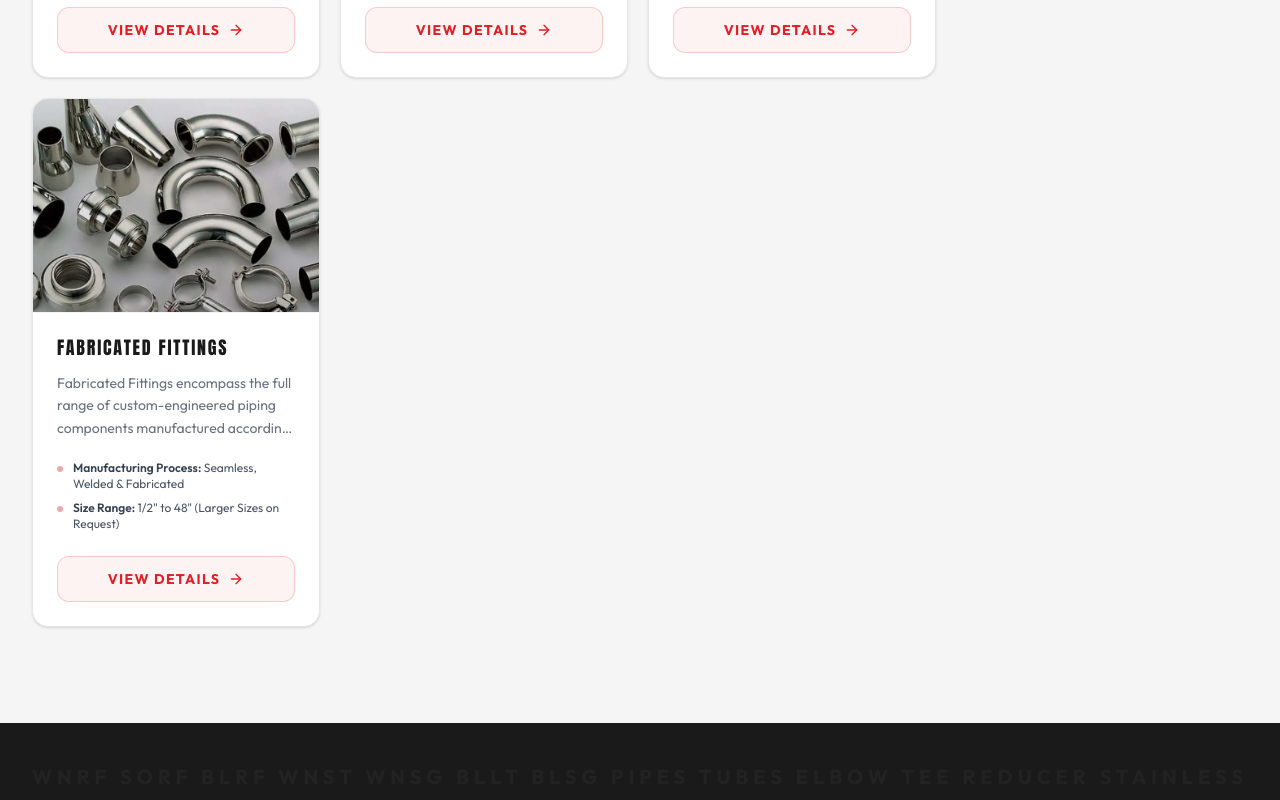
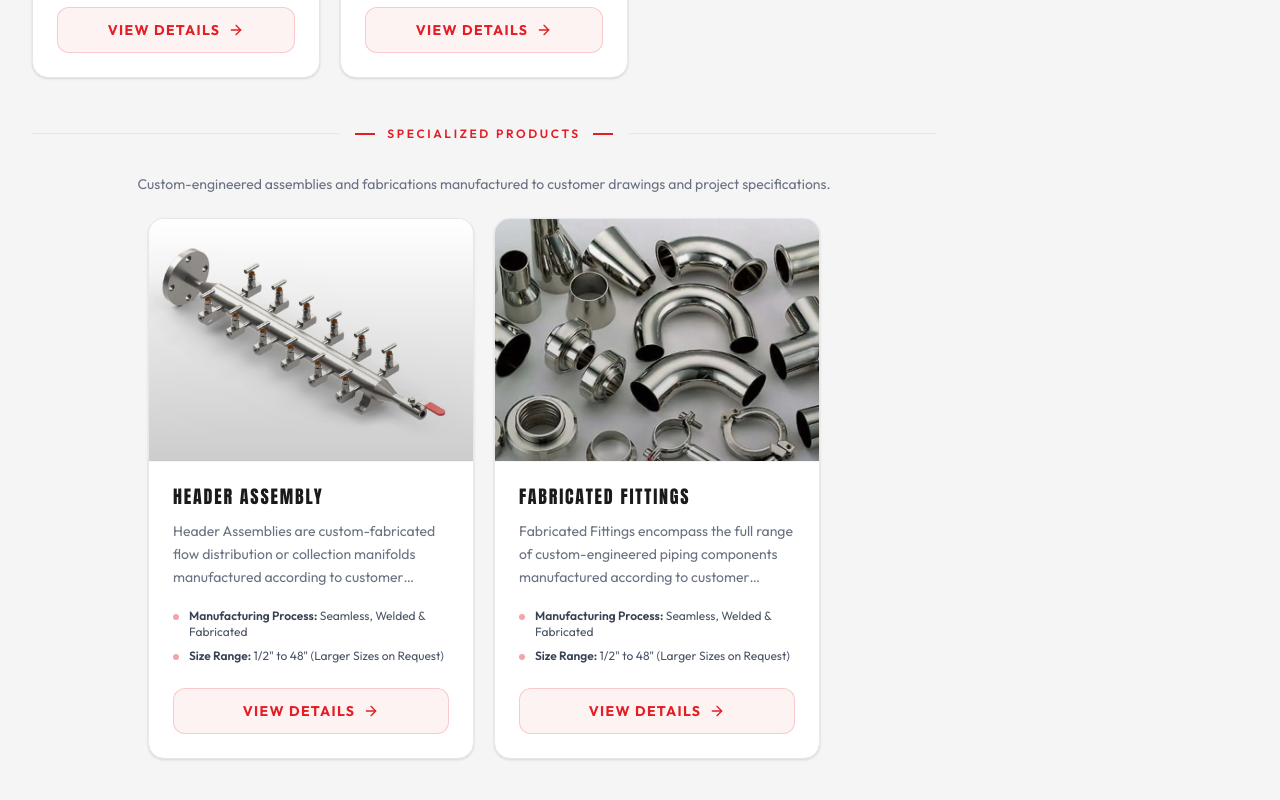
Before and after one commit to R1ssh1/Prayag, a React (Vite) app: page /products/fittings in a window 1280 px wide. Shown: the part 5280-6080 px from the top of the page. Built offline with nearby package versions, Linux system fonts and the light colour scheme; what sanity would draw is missing.

Commit message:
feat: implement division detail page with dynamic content, SEO metadata, and product grouping

```diff
--- a/src/pages/products/DivisionPage.tsx
+++ b/src/pages/products/DivisionPage.tsx
@@ -364,12 +364,25 @@ export const DivisionPage: React.FC = () => {
             <div className="flex items-center justify-center py-20">
               <div className="w-8 h-8 border-2 border-prayag-red border-t-transparent rounded-full animate-spin" />
             </div>
-          ) : isTypeFirst ? (
+          ) : isTypeFirst ? (() => {
+            // Split: Header Assembly + Fabricated Fittings go into the specialized section
+            const SPECIALIZED_SLUGS = new Set([
+              "buttweld-fitting-header-assembly",
+              "buttweld-fitting-fabricated-fittings",
+            ]);
+            const standardGroups = subcategoryGroups.filter(
+              ({ products: gp }) => !SPECIALIZED_SLUGS.has(gp[0].slug)
+            );
+            const specializedGroups = subcategoryGroups.filter(
+              ({ products: gp }) => SPECIALIZED_SLUGS.has(gp[0].slug)
+            );
+            return (
             <div className="flex flex-col lg:flex-row gap-10 lg:gap-14 items-start">
               {/* ── TYPE-FIRST LAYOUT: interactive card grid (fittings / flanges) ── */}
-              <div className="flex-1 min-w-0">
+              <div className="flex-1 min-w-0 space-y-12">
+                {/* ── Standard Fittings Grid ── */}
                 <div className="grid grid-cols-1 sm:grid-cols-2 xl:grid-cols-3 gap-5">
-                  {subcategoryGroups.map(({ products: gp, id: groupId }, i) => {
+                  {standardGroups.map(({ products: gp, id: groupId }, i) => {
                     const p = gp[0];
                     return (
                       <ProductCard
@@ -382,6 +395,41 @@ export const DivisionPage: React.FC = () => {
                     );
                   })}
                 </div>
+
+                {/* ── Specialized Products Sub-Section ── */}
+                {specializedGroups.length > 0 && (
+                  <div>
+                    {/* Divider & heading */}
+                    <div className="flex items-center gap-4 mb-8">
+                      <div className="h-px flex-1 bg-gray-200" aria-hidden="true" />
+                      <div className="flex items-center gap-3 flex-shrink-0">
+                        <div className="h-0.5 w-5 bg-prayag-red" aria-hidden="true" />
+                        <span className="text-prayag-red font-body text-xs font-semibold uppercase tracking-[0.22em]">
+                          Specialized Products
+                        </span>
+                        <div className="h-0.5 w-5 bg-prayag-red" aria-hidden="true" />
+                      </div>
+                      <div className="h-px flex-1 bg-gray-200" aria-hidden="true" />
+                    </div>
+                    <p className="text-gray-500 font-body text-sm mb-6 text-center">
+                      Custom-engineered assemblies and fabrications manufactured to customer drawings and project specifications.
+                    </p>
+                    <div className="grid grid-cols-1 sm:grid-cols-2 gap-5 max-w-2xl mx-auto">
+                      {specializedGroups.map(({ products: gp, id: groupId }, i) => {
+                        const p = gp[0];
+                        return (
+                          <ProductCard
+                            key={p.id}
+                            product={p}
+                            div={div}
+                            index={i}
+                            groupId={groupId}
+                          />
+                        );
+                      })}
+                    </div>
+                  </div>
+                )}
               </div>
 
               {/* Sidebar TOC */}
@@ -389,7 +437,8 @@ export const DivisionPage: React.FC = () => {
                 <TocSidebar groups={subcategoryGroups} activeId={activeSectionId} onScrollTo={scrollToId} div={div} />
               </aside>
             </div>
-          ) : (
+            );
+          })() : (
             <div className="flex flex-col lg:flex-row gap-10 lg:gap-14 items-start">
               {/* ── MATERIAL-FIRST LAYOUT: subcategory group rows (pipes / tubes) ── */}
               <div className="flex-1 min-w-0 space-y-8">
```
